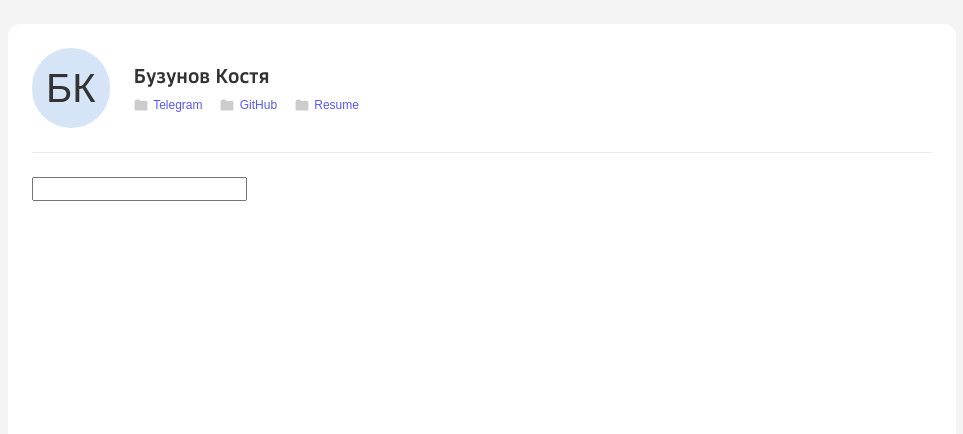
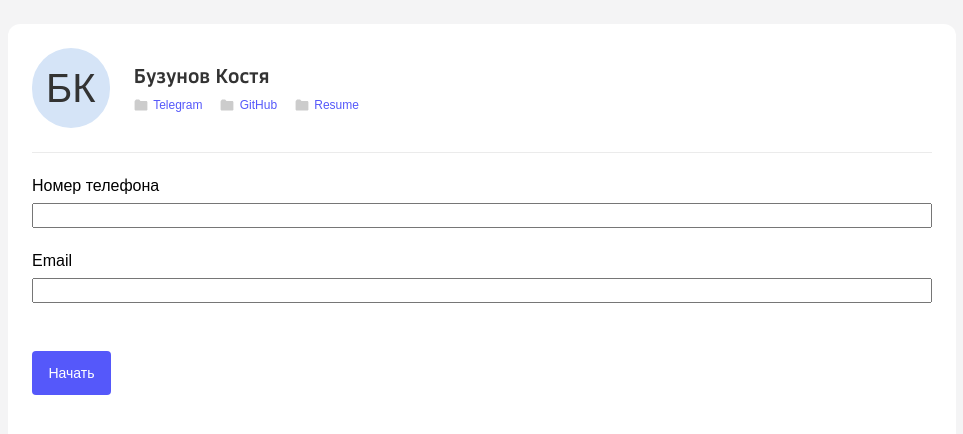
Before and after one commit to BKonstantine/cloud_test, a React (Vite) app: page / in a window 1280 px wide. Shown: the top 434 px of the page, without its empty margins (158-1121 px from the left). Built offline with nearby package versions, Linux system fonts and the light colour scheme; a web font is replaced by a local one.

Commit message:
style: change style and markup in main-page

```diff
--- a/src/pages/main-page/main-page.module.css
+++ b/src/pages/main-page/main-page.module.css
@@ -13,6 +13,12 @@
   gap: 8px;
 }
 
+.profile__container_place_main {
+  display: flex;
+  flex-direction: column;
+  gap: 24px;
+}
+
 .profile__header {
   padding-bottom: 24px;
   display: flex;
@@ -23,6 +29,9 @@
 
 .profile__main {
   padding-top: 24px;
+  display: flex;
+  flex-direction: column;
+  gap: 48px;
 }
 
 .profile__icon {
@@ -65,3 +74,9 @@
   font-size: 12px;
   line-height: 16px;
 }
+
+.input {
+  display: flex;
+  flex-direction: column;
+  gap: 8px;
+}
--- a/src/pages/main-page/main-page.tsx
+++ b/src/pages/main-page/main-page.tsx
@@ -55,8 +55,22 @@ const MainPage: FC = () => {
         </div>
       </header>
       <main className={style.profile__main}>
-        {/* <ButtonLink to="/create">Начать</ButtonLink> */}
-        <Input />
+        <div
+          className={cn(
+            style.profile__container,
+            style.profile__container_place_main
+          )}
+        >
+          <div className={style.input}>
+            <label>Номер телефона</label>
+            <Input />
+          </div>
+          <div className={style.input}>
+            <label>Email</label>
+            <Input />
+          </div>
+        </div>
+        <ButtonLink to="/create">Начать</ButtonLink>
       </main>
     </div>
   );
```
